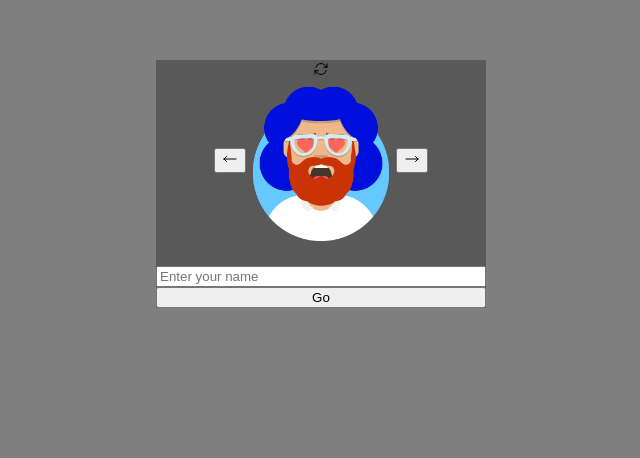
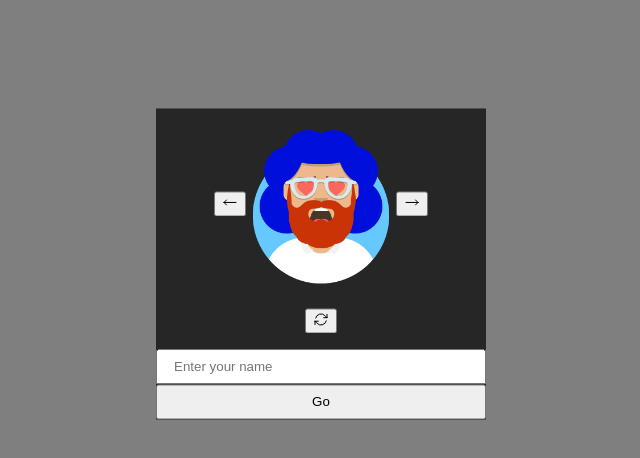
Before and after one commit to yeuci/no-u, a React (Create React App) app in the folder no-u/: page / in a window 1280 px wide. Shown: the part 136-594 px from the top of the page, without its empty margins (319-959 px from the left). Built offline with nearby package versions, Linux system fonts and the light colour scheme.

Commit message:
minor changes to create account

```diff
--- /dev/null
+++ b/no-u/src/components/Modal/Modal.tsx
@@ -0,0 +1,19 @@
+import React, { Dispatch, MouseEventHandler, SetStateAction } from "react";
+
+import "./styles.css";
+
+type Props = {
+  children: React.ReactNode;
+  onClose: MouseEventHandler<HTMLDivElement>;
+};
+
+const Modal = ({ children, onClose }: Props) => {
+  return (
+    <div className="modal-container">
+      <div className="background" onClick={onClose}></div>
+      <div className="children">{children}</div>
+    </div>
+  );
+};
+
+export default Modal;
--- /dev/null
+++ b/no-u/src/components/Modal/styles.css
@@ -0,0 +1,30 @@
+.modal-container {
+  background-color: rgba(0, 0, 0, 0.5);
+  width: 100%;
+  height: 100%;
+  position: absolute;
+  top: 0;
+  left: 0;
+  z-index: 100;
+}
+
+.background {
+  position: absolute;
+  top: 0;
+  left: 0;
+  width: 100%;
+  height: 100%;
+  z-index: 105;
+}
+
+.background:hover {
+  cursor: pointer;
+}
+
+.children {
+  position: absolute;
+  top: 50%;
+  left: 50%;
+  transform: translate(-50%, -50%);
+  z-index: 1000;
+}
--- a/no-u/src/pages/CreateAccount/CreateAccount.tsx
+++ b/no-u/src/pages/CreateAccount/CreateAccount.tsx
@@ -1,6 +1,7 @@
 "use client";
 
 import React, { Dispatch, SetStateAction, useState } from "react";
+import Modal from "../../components/Modal/Modal";
 import { random, left, right } from "./icons";
 import "./styles.css";
 
@@ -37,28 +38,43 @@ const CreateAccount: React.FC<CreateAccountProps> = (
   };
 
   return (
+    <Modal onClose={() => props.setOpen(false)}>
       <div className="create-account-main">
         <div className="create-account-mid">
-        <button onClick={randomize} className="random">
-          {random}
+          <div className="create-account-character">
+            <button
+              onClick={() => changeImage(-1)}
+              className="create-account-character-change-button"
+            >
+              {left}
             </button>
-        <div className="create-account-character">
-          <button onClick={() => changeImage(-1)}>{left}</button>
             <img
               className="character-img"
               alt="Account"
               src={`./images/${image}.png`}
             />
-          <button onClick={() => changeImage(1)}>{right}</button>
+            <button
+              onClick={() => changeImage(1)}
+              className="create-account-character-change-button"
+            >
+              {right}
+            </button>
           </div>
+          <button onClick={randomize} className="random">
+            {random}
+          </button>
           <input
             value={name}
             onChange={changeUser}
             placeholder="Enter your name"
+            className={"create-account-input"}
           ></input>
-        <button onClick={saveUser}>Go</button>
+          <button onClick={saveUser} className="create-account-go-button">
+            Go
+          </button>
         </div>
       </div>
+    </Modal>
   );
 };
 
--- a/no-u/src/pages/CreateAccount/styles.css
+++ b/no-u/src/pages/CreateAccount/styles.css
@@ -1,24 +1,17 @@
 .create-account-main {
-  background-color: rgba(0, 0, 0, 0.5);
-  width: 100%;
-  height: 100%;
   display: flex;
   align-items: center;
   justify-content: center;
-  position: absolute;
-  top: 0;
-  left: 0;
-  z-index: 100;
+  background-color: rgba(0, 0, 0, 0.7);
 }
 
 .create-account-mid {
-  background-color: rgba(0, 0, 0, 0.3);
+  padding-top: 1rem;
   width: 330px;
   max-width: 600px;
   display: flex;
   justify-content: center;
   flex-direction: column;
-  margin-bottom: 10rem;
 }
 
 .character-img {
@@ -35,8 +28,20 @@
 }
 
 .random {
-  outline: none;
-  border: none;
-  background: none;
+  width: fit-content;
+  margin: 0 auto;
   cursor: pointer;
 }
+.create-account-character-change-button:hover {
+  cursor: pointer;
+}
+
+.create-account-input {
+  padding: 0.5rem 1rem;
+  margin-top: 1rem;
+}
+
+.create-account-go-button {
+  cursor: pointer;
+  padding: 0.5rem 1rem;
+}
```
Lines whose indentation alone changed are shown as unchanged.
